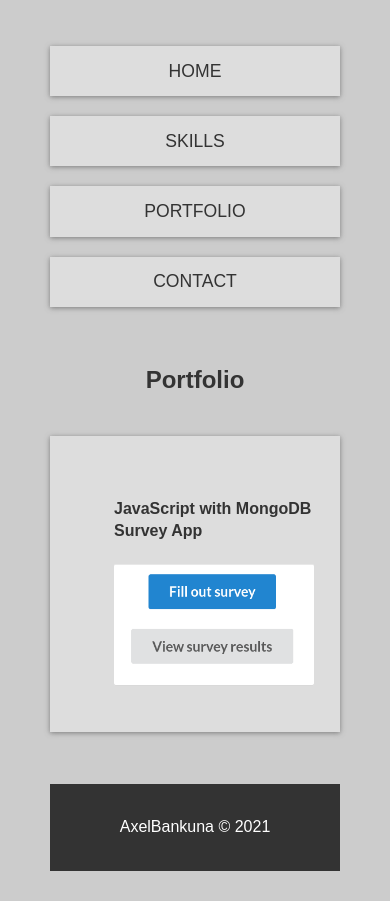
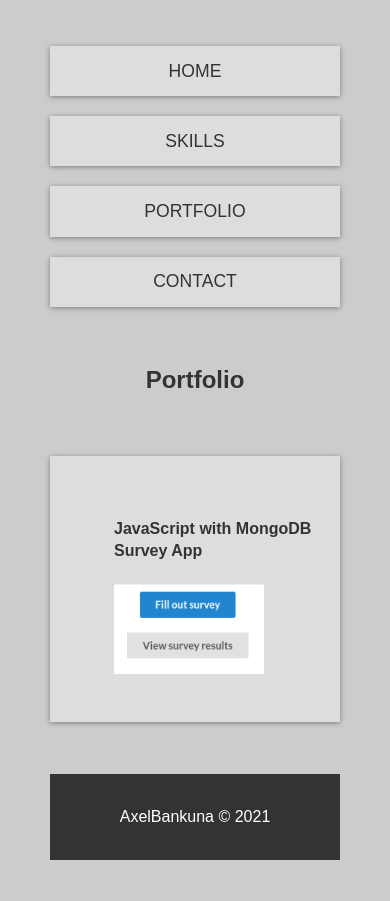
Before and after one commit to AxelBankuna/personal-site, a plain HTML site: page docs/src/portfolio.html in a window 390 px wide. Drawn offline with Linux system fonts and the light colour scheme.

Commit message:
fixed responsive issues

```diff
--- a/docs/css/style.css
+++ b/docs/css/style.css
@@ -117,6 +117,10 @@ body {
     grid-template-columns: repeat(auto-fit, minmax(200px, 1fr));
 }
 
+.port-pic{
+    max-width: 200px;
+}
+
 .box {
     background: var(--primary);
     text-align: center;
@@ -139,6 +143,12 @@ footer {
             'top-box-a top-box-b';
     }
 
+    .top-container-contact {
+        grid-template-areas:
+            'showcase showcase'
+            'top-box-a top-box-a';
+    }
+
     .showcase h1 {
         font-size: 2rem;
     }
@@ -155,4 +165,14 @@ footer {
             'top-box-a'
             'top-box-b';
     }
+
+    .top-container-contact {
+        grid-template-areas:
+            'showcase'
+            'top-box-a';
+    }
+
+    .port-pic{
+        max-width: 150px;
+    }
 }
--- a/docs/src/portfolio.html
+++ b/docs/src/portfolio.html
@@ -7,7 +7,7 @@
     <meta http-equiv="X-UA-Compatible" content="ie=edge">
     <script src="https://kit.fontawesome.com/363583de47.js" crossorigin="anonymous"></script>
     <link rel="stylesheet" href="../css/style.css">
-    <title>Axel Bukasa Portfolio</title>
+    <title>Axel Bukasa Portfolio123</title>
 </head>
 <body>
 <div class="wrapper">
@@ -29,7 +29,7 @@
                 <li style="list-style: none"><h4>JavaScript with MongoDB Survey App</h4></li>
                 <li style="list-style: none">
                     <a href="https://axel-survey-app.herokuapp.com/">
-                        <img style="max-width: 200px" src="../images/survey.png" alt="">
+                        <img class="port-pic" src="../images/survey.png" alt="">
                     </a>
                 </li>
             </ul>
```
